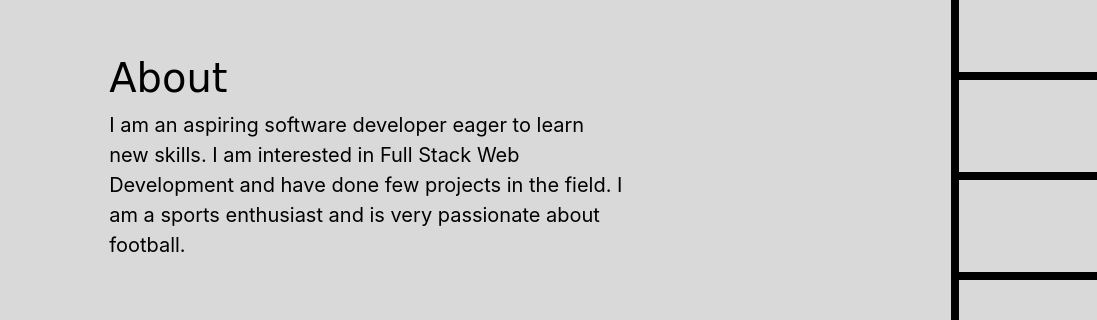
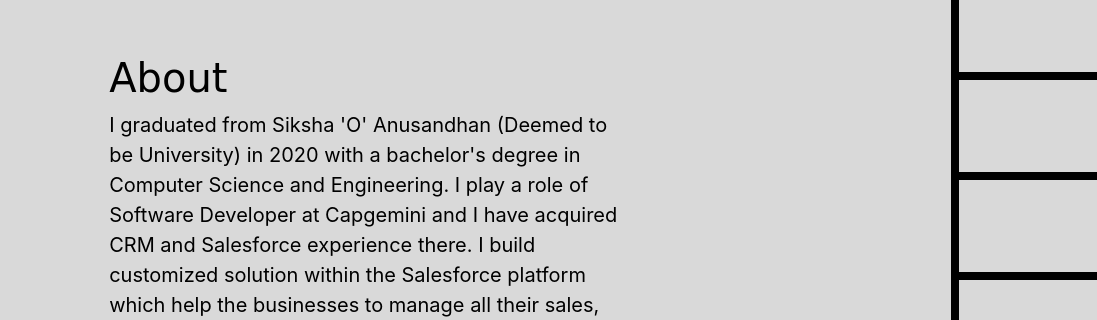
Before and after one commit to salif-04/salif-04.github.io, a plain HTML site: page index.html in a window 1280 px wide. Shown: the part 274-594 px from the top of the page, 0-1097 px from the left. Drawn offline with nearby package versions, Linux system fonts and the light colour scheme; a script that the page names is missing; a web font is replaced by a local one.

Commit message:
Modifies basic details

```diff
--- a/index.html
+++ b/index.html
@@ -172,9 +172,13 @@
                 </div>
                 <br />
                 <h1>About</h1>
-                <div class="small-text">I am an aspiring software developer eager to learn new skills.
-                    I am interested in Full Stack Web Development and have done few projects in the field.
-                    I am a sports enthusiast and is very passionate about football.</div>
+                <div class="small-text">I graduated from Siksha 'O' Anusandhan (Deemed to be University) in 2020 with a bachelor's degree in Computer Science and Engineering.
+                    I play a role of Software Developer at Capgemini and I have acquired CRM and Salesforce experience there.
+                    I build customized solution within the Salesforce platform which help the businesses to manage all their sales, marketing, and communication services in one place.
+                    <br />
+                    I have a zeal for Full Stack Development.
+                    I have spent some good time working on the Node environment designing customer-facing UI, developing and maintaining back-end services and ensuring optimal performance of the application.
+                    I keep myself informed of advancements in the field of Node.js development. Aah, you can also talk to me about football.</div>
                 <br />
             </div>
             <div class="col-sm-2 col-xl-6 container">
```
